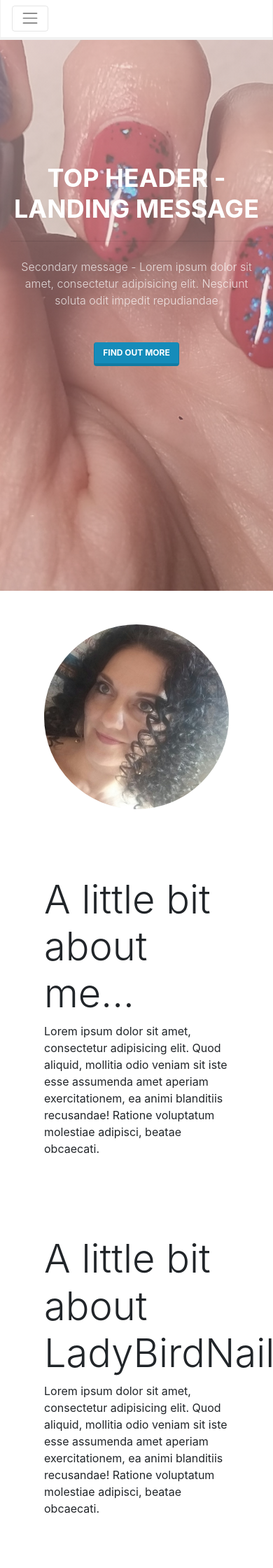
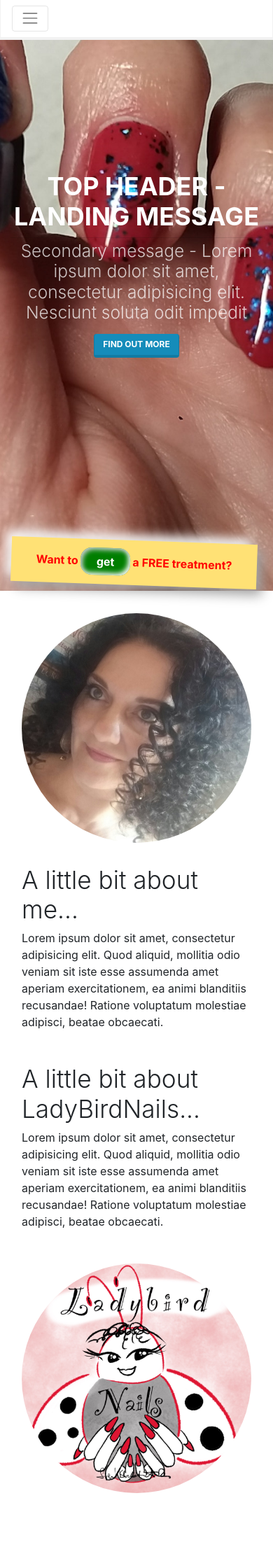
Before and after one commit to Sarosim/nailsalon, a Django app: page / in a window 390 px wide; the page is wider, and only the part inside the window is pictured. Shown: the top 2240 px of that part at 70% size. Run offline with Django 3.2, Linux system fonts and the light colour scheme; some libraries are stand-ins or nearby versions.

Commit message:
add the special banner both mobile and large screen

```diff
--- a/home/templates/home/index.html
+++ b/home/templates/home/index.html
@@ -9,21 +9,52 @@
 {% block sub_head_title %} | Home{% endblock %}
 
 {% block page_content %}
+    <!-- Special banner medium or larger screens -->
+    <!-- gets displayed if banner set ON (true) in admin panel  -->
+    {% if banner_display %}
+        <div class="d-none d-md-block col-md-3">
+            <div class="cta cta-md" style="top:{{banner_pos_top}}; left:{{banner_pos_left}}; width:{{banner_width}};">
+                <div class="cta-title">
+                    <span>{{banner_text_1}}</span>
+                    <a href="#" class="cta-btn">{{banner_button}}</a>
+                    <span>{{banner_text_2}}</span>
+                </div>
+            </div>
+        </div>
+        {% endif %}
+
     <!-- Masthead-->
     <header class="masthead">
         <div class="container h-100">
             <div class="row h-100 align-items-center justify-content-center text-center">
                 <div class="col-lg-10 align-self-end">
                     <h1 class="text-uppercase text-white font-weight-bold">Top Header - landing message</h1>
-                    <hr class="divider my-4" />
+                    <hr class="divider my-1 my-md-4" />
                 </div>
                 <div class="col-lg-8 align-self-baseline">
-                    <p class="text-white-75 font-weight-light mb-5">Secondary message - Lorem ipsum dolor sit amet, consectetur adipisicing elit. Nesciunt soluta odit impedit repudiandae</p>
+                    <h3 class="text-white-75 font-weight-light mb-3 mb-md-5">
+                        Secondary message - Lorem ipsum dolor sit amet, consectetur adipisicing elit. Nesciunt soluta odit impedit
+                    </h3>
                     <a class="btn btn-primary btn-xl js-scroll-trigger" href="#about">Find Out More</a>
                 </div>
             </div>
         </div>
     </header>
+
+    <!-- Special banner small screens up to medium -->
+    <!-- gets displayed if banner set ON (true) in admin panel  -->
+    {% if banner_display %}
+        <div class="row d-block d-md-none m-3">
+            <div class="cta cta-sm">
+                <div class="cta-title">
+                    <span>{{banner_text_1}}</span>
+                    <a href="#" class="cta-btn">{{banner_button}}</a>
+                    <span>{{banner_text_2}}</span>
+                </div>
+            </div>
+        </div>
+    {% endif %}
+
 
     <!-- About-->
 
@@ -31,12 +62,12 @@
         <div class="container">
             <div class="row align-items-center">
                 <div class="col-lg-6 order-lg-2">
-                    <div class="p-5">
+                    <div class="p-3 p-md-5">
                         <img class="img-fluid rounded-circle" src="{% static 'img/temp_profile.jpg' %}" alt="Aniko">
                     </div>
                 </div>
                 <div class="col-lg-6 order-lg-1">
-                    <div class="p-5">
+                    <div class="p-3 p-md-5">
                         <h2 class="display-4">A little bit about me...</h2>
                         <p>Lorem ipsum dolor sit amet, consectetur adipisicing elit. Quod aliquid, mollitia odio veniam sit iste esse assumenda amet aperiam exercitationem, ea animi blanditiis recusandae! Ratione voluptatum molestiae adipisci, beatae obcaecati.</p>
                     </div>
@@ -46,13 +77,13 @@
         <div class="container">
             <div class="row align-items-center">
                 <div class="col-lg-6 order-lg-2">
-                    <div class="p-5">
+                    <div class="p-3 p-md-5">
                         <h2 class="display-4">A little bit about LadyBirdNails...</h2>
                         <p>Lorem ipsum dolor sit amet, consectetur adipisicing elit. Quod aliquid, mollitia odio veniam sit iste esse assumenda amet aperiam exercitationem, ea animi blanditiis recusandae! Ratione voluptatum molestiae adipisci, beatae obcaecati.</p>
                     </div>
                 </div>
                 <div class="col-lg-6 order-lg-1 ">
-                    <div class="p-5">
+                    <div class="p-3 p-md-5">
                         <img class="img-fluid rounded-circle" src="{% static 'images/logo_large.jpeg' %}" alt="LadyBirdNails">
                     </div>
                 </div>
--- a/home/views.py
+++ b/home/views.py
@@ -3,4 +3,15 @@ from django.shortcuts import render
 # Create your views here.
 def index(request):
     """ Render the home page"""
-    return render(request, "home/index.html")
+
+    # Special banner settings
+    banner_context = {
+        'banner_display': True,
+        'banner_pos_left': '60vw',
+        'banner_pos_top': '15vh',
+        'banner_width': '25vw',
+        'banner_text_1': 'Want to ',
+        'banner_button': 'get',
+        'banner_text_2': 'a FREE treatment?',
+    }
+    return render(request, "home/index.html", banner_context)
--- a/static/css/general_styles.css
+++ b/static/css/general_styles.css
@@ -118,13 +118,81 @@ article, aside, figcaption, figure, footer, header, hgroup, main, nav, section {
     max-height: 45px !important;
 }
 
+/* The Call To Action extra banner that is optional on the page */
+
+.cta {
+    display: block;
+    margin: 0 0 1rem 0;
+    background: #ffe175;
+    padding: 0.9rem;
+    font-size: 1.0rem;
+    text-align: center;
+    -webkit-box-shadow: 8px 8px 17px #a1a1a1,
+                -8px -8px 15px #fff;
+            box-shadow: 8px 8px 17px #a1a1a1,
+                -8px -8px 15px #fff;
+}
+
+.cta-md {
+    -webkit-transform: rotate(8deg);
+        -ms-transform: rotate(8deg);
+            transform: rotate(8deg);
+    position: absolute;
+}
+
+.cta-sm {
+    -webkit-transform: rotate(2deg);
+        -ms-transform: rotate(2deg);
+            transform: rotate(2deg);
+    position: absolute;
+    bottom: -1vh;
+    width: 90vw;
+}
+
+.cta-title {
+    font-weight: 700;
+    line-height: 220%;
+    color: red;
+}
+
+.cta-btn {
+    text-decoration: none;
+    z-index: 1500;
+    outline: none;
+    border: none;
+    border-radius: 1rem;
+    cursor: pointer;
+    font-weight: 700;
+    text-align: center;
+    padding: .6rem 1.4rem;
+    color: #fff;
+    background-color: #007e00;
+    -webkit-box-shadow: inset 3px 3px 7px #cbced1,
+                inset -3px -3px 7px #fff;
+            box-shadow: inset 3px 3px 7px #cbced1,
+                inset -3px -3px 7px #fff;
+    -webkit-transition: 700ms;
+    -o-transition: 700ms;
+    transition: 700ms;
+}
+
+.cta-btn:hover {
+    background: #00ee0c;
+    text-decoration: none;
+}
+
+.cta-btn:active {
+    background: #005e18;
+    text-decoration: none;
+}
+
 /* Masthead styles - SB -'creative' */
 
 header.masthead {
     /* padding-top: 10rem; */
     padding-bottom: calc(10rem - 4.5rem);
     height: 100vh; /* calc(100vh - var(--main-navbar-height)); */
-    background: linear-gradient(to bottom, rgba(236, 199, 199, 0.6), rgba(236, 199, 199, 0.2) ), url("/static/img/temp_background.jpg");
+    background: url("/static/img/temp_background.jpg");
     background-position: center;
     background-repeat: no-repeat;
     background-attachment: scroll;
@@ -150,6 +218,12 @@ header.masthead h1 {
 @media (min-width: 1200px) {
     header.masthead h1 {
         font-size: 3.5rem;
+    }
+}
+
+@media (max-width: 575px) {
+    h2 {
+        font-size: 2.2rem !important;
     }
 }
 
```
